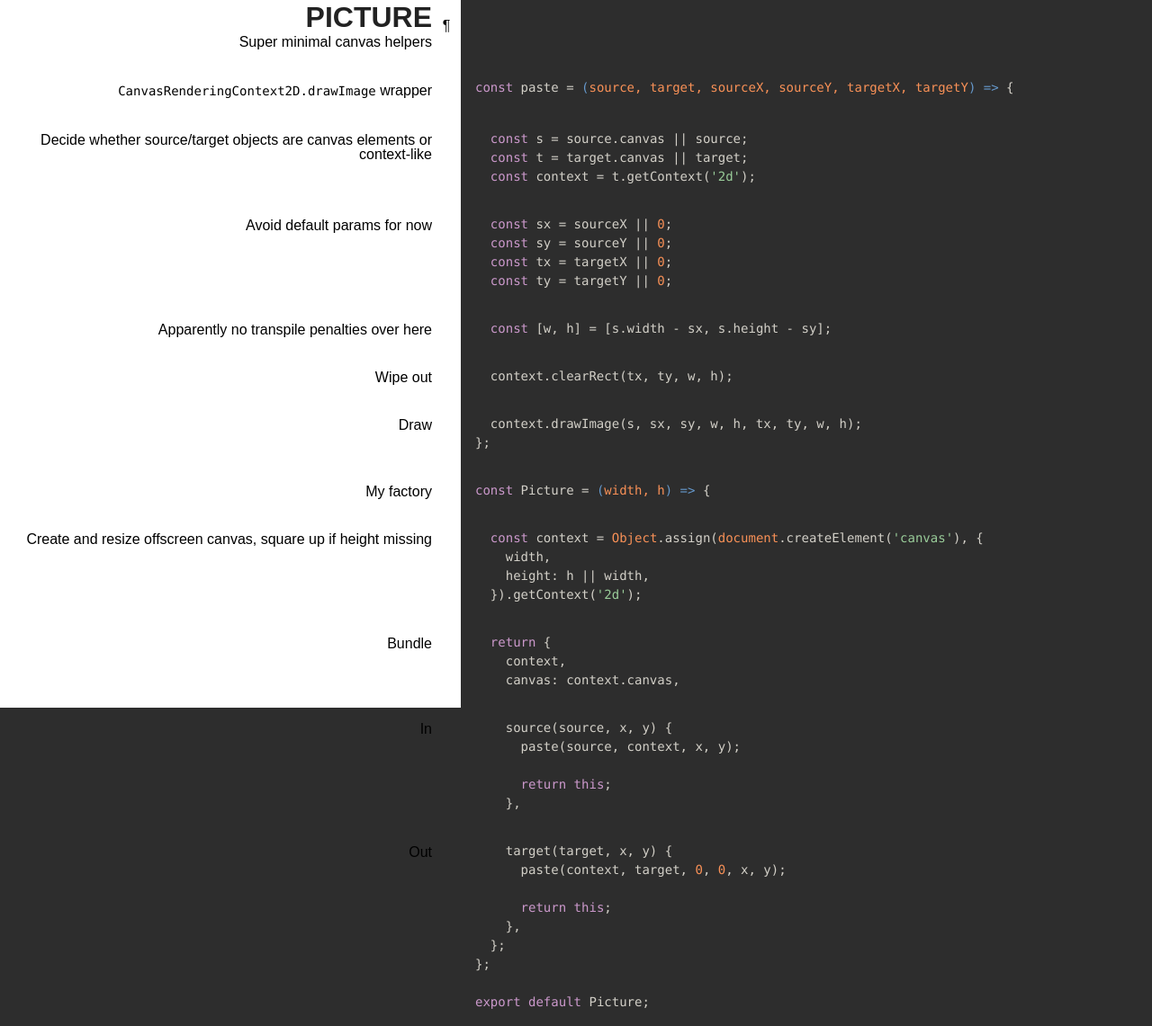
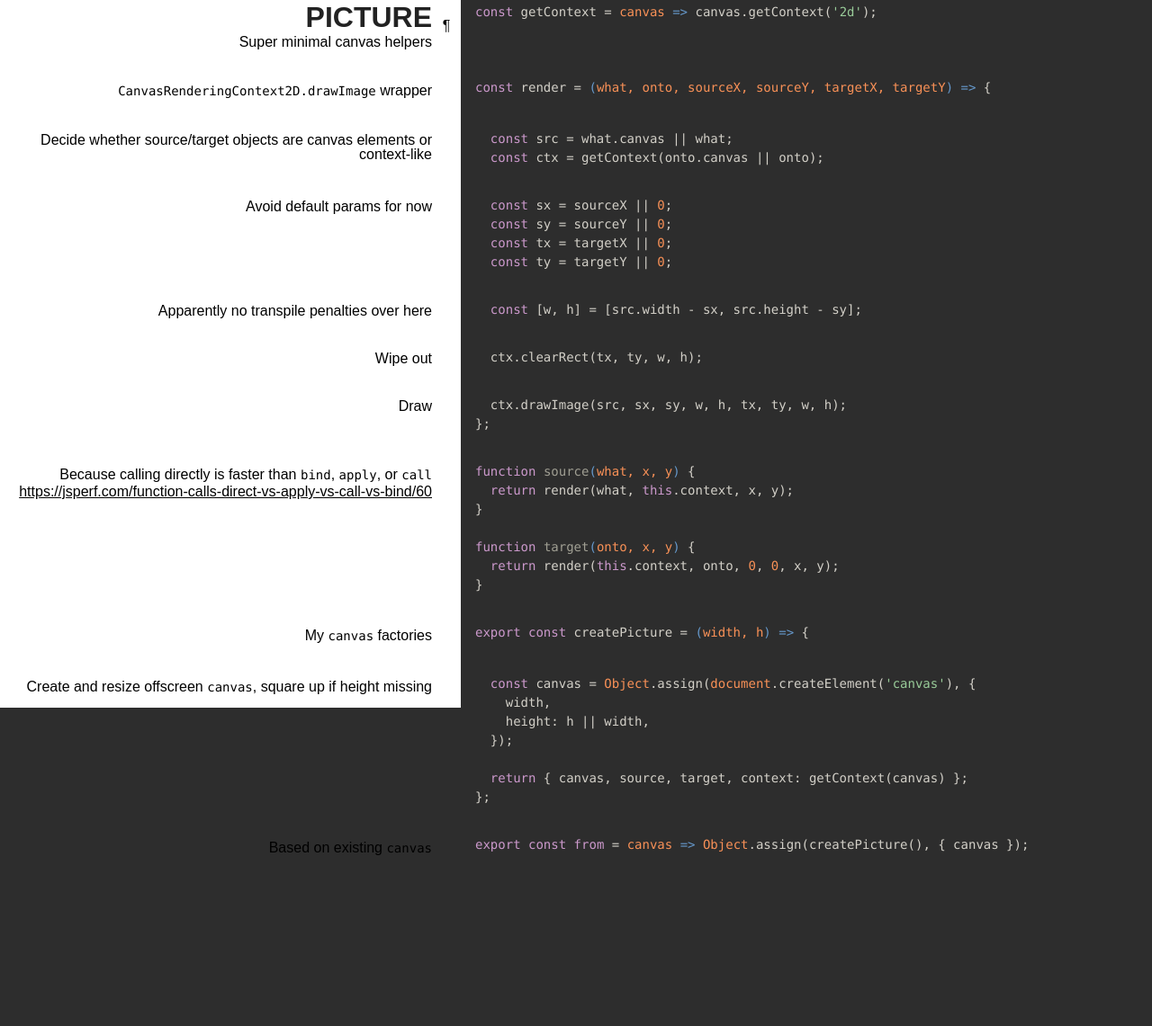
Before and after one commit to thewhodidthis/picture, a website: page docs/index.html in a window 1280 px wide. Shown: the part 13-1154 px from the top of the page at 90% size. After the commit the page ends 983 px from the top, so only its background shows below. Drawn offline with Linux system fonts and the light colour scheme; animation ran at ten frames a second.

Commit message:
module: cleanup, use named exports, add from canvas factory, rebuild

```diff
--- a/docs/index.html
+++ b/docs/index.html
@@ -31,6 +31,9 @@
           </div>
 
 
+          <div class="content"><div class='highlight'><pre>
+<span class="hljs-keyword">const</span> getContext = <span class="hljs-function"><span class="hljs-params">canvas</span> =&gt;</span> canvas.getContext(<span class="hljs-string">'2d'</span>);</pre></div></div>
+
         </li>
 
 
@@ -45,7 +48,7 @@
           </div>
 
 
-          <div class="content"><div class='highlight'><pre><span class="hljs-keyword">const</span> paste = <span class="hljs-function">(<span class="hljs-params">source, target, sourceX, sourceY, targetX, targetY</span>) =&gt;</span> {</pre></div></div>
+          <div class="content"><div class='highlight'><pre><span class="hljs-keyword">const</span> render = <span class="hljs-function">(<span class="hljs-params">what, onto, sourceX, sourceY, targetX, targetY</span>) =&gt;</span> {</pre></div></div>
 
         </li>
 
@@ -61,9 +64,8 @@
           </div>
 
 
-          <div class="content"><div class='highlight'><pre>  <span class="hljs-keyword">const</span> s = source.canvas || source;
-  <span class="hljs-keyword">const</span> t = target.canvas || target;
-  <span class="hljs-keyword">const</span> context = t.getContext(<span class="hljs-string">'2d'</span>);</pre></div></div>
+          <div class="content"><div class='highlight'><pre>  <span class="hljs-keyword">const</span> src = what.canvas || what;
+  <span class="hljs-keyword">const</span> ctx = getContext(onto.canvas || onto);</pre></div></div>
 
         </li>
 
@@ -98,7 +100,7 @@
           </div>
 
 
-          <div class="content"><div class='highlight'><pre>  <span class="hljs-keyword">const</span> [w, h] = [s.width - sx, s.height - sy];</pre></div></div>
+          <div class="content"><div class='highlight'><pre>  <span class="hljs-keyword">const</span> [w, h] = [src.width - sx, src.height - sy];</pre></div></div>
 
         </li>
 
@@ -114,7 +116,7 @@
           </div>
 
 
-          <div class="content"><div class='highlight'><pre>  context.clearRect(tx, ty, w, h);</pre></div></div>
+          <div class="content"><div class='highlight'><pre>  ctx.clearRect(tx, ty, w, h);</pre></div></div>
 
         </li>
 
@@ -130,7 +132,7 @@
           </div>
 
 
-          <div class="content"><div class='highlight'><pre>  context.drawImage(s, sx, sy, w, h, tx, ty, w, h);
+          <div class="content"><div class='highlight'><pre>  ctx.drawImage(src, sx, sy, w, h, tx, ty, w, h);
 };</pre></div></div>
 
         </li>
@@ -142,12 +144,19 @@
             <div class="pilwrap">
               <a class="pilcrow" href="#section-8">&#182;</a>
             </div>
-            <p>My factory</p>
+            <p>Because calling directly is faster than <code>bind</code>, <code>apply</code>, or <code>call</code>
+<a href="https://jsperf.com/function-calls-direct-vs-apply-vs-call-vs-bind/60">https://jsperf.com/function-calls-direct-vs-apply-vs-call-vs-bind/60</a></p>
 
           </div>
 
 
-          <div class="content"><div class='highlight'><pre><span class="hljs-keyword">const</span> Picture = <span class="hljs-function">(<span class="hljs-params">width, h</span>) =&gt;</span> {</pre></div></div>
+          <div class="content"><div class='highlight'><pre><span class="hljs-function"><span class="hljs-keyword">function</span> <span class="hljs-title">source</span>(<span class="hljs-params">what, x, y</span>) </span>{
+  <span class="hljs-keyword">return</span> render(what, <span class="hljs-keyword">this</span>.context, x, y);
+}
+
+<span class="hljs-function"><span class="hljs-keyword">function</span> <span class="hljs-title">target</span>(<span class="hljs-params">onto, x, y</span>) </span>{
+  <span class="hljs-keyword">return</span> render(<span class="hljs-keyword">this</span>.context, onto, <span class="hljs-number">0</span>, <span class="hljs-number">0</span>, x, y);
+}</pre></div></div>
 
         </li>
 
@@ -158,15 +167,12 @@
             <div class="pilwrap">
               <a class="pilcrow" href="#section-9">&#182;</a>
             </div>
-            <p>Create and resize offscreen canvas, square up if height missing</p>
+            <p>My <code>canvas</code> factories</p>
 
           </div>
 
 
-          <div class="content"><div class='highlight'><pre>  <span class="hljs-keyword">const</span> context = <span class="hljs-built_in">Object</span>.assign(<span class="hljs-built_in">document</span>.createElement(<span class="hljs-string">'canvas'</span>), {
-    width,
-    <span class="hljs-attr">height</span>: h || width,
-  }).getContext(<span class="hljs-string">'2d'</span>);</pre></div></div>
+          <div class="content"><div class='highlight'><pre><span class="hljs-keyword">export</span> <span class="hljs-keyword">const</span> createPicture = <span class="hljs-function">(<span class="hljs-params">width, h</span>) =&gt;</span> {</pre></div></div>
 
         </li>
 
@@ -177,14 +183,18 @@
             <div class="pilwrap">
               <a class="pilcrow" href="#section-10">&#182;</a>
             </div>
-            <p>Bundle</p>
+            <p>Create and resize offscreen <code>canvas</code>, square up if height missing</p>
 
           </div>
 
 
-          <div class="content"><div class='highlight'><pre>  <span class="hljs-keyword">return</span> {
-    context,
-    <span class="hljs-attr">canvas</span>: context.canvas,</pre></div></div>
+          <div class="content"><div class='highlight'><pre>  <span class="hljs-keyword">const</span> canvas = <span class="hljs-built_in">Object</span>.assign(<span class="hljs-built_in">document</span>.createElement(<span class="hljs-string">'canvas'</span>), {
+    width,
+    <span class="hljs-attr">height</span>: h || width,
+  });
+
+  <span class="hljs-keyword">return</span> { canvas, source, target, <span class="hljs-attr">context</span>: getContext(canvas) };
+};</pre></div></div>
 
         </li>
 
@@ -195,40 +205,12 @@
             <div class="pilwrap">
               <a class="pilcrow" href="#section-11">&#182;</a>
             </div>
-            <p>In</p>
+            <p>Based on existing <code>canvas</code></p>
 
           </div>
 
 
-          <div class="content"><div class='highlight'><pre>    source(source, x, y) {
-      paste(source, context, x, y);
-
-      <span class="hljs-keyword">return</span> <span class="hljs-keyword">this</span>;
-    },</pre></div></div>
-
-        </li>
-
-
-        <li id="section-12" class="section">
-          <div class="annotation">
-
-            <div class="pilwrap">
-              <a class="pilcrow" href="#section-12">&#182;</a>
-            </div>
-            <p>Out</p>
-
-          </div>
-
-
-          <div class="content"><div class='highlight'><pre>    target(target, x, y) {
-      paste(context, target, <span class="hljs-number">0</span>, <span class="hljs-number">0</span>, x, y);
-
-      <span class="hljs-keyword">return</span> <span class="hljs-keyword">this</span>;
-    },
-  };
-};
-
-<span class="hljs-keyword">export</span> <span class="hljs-keyword">default</span> Picture;</pre></div></div>
+          <div class="content"><div class='highlight'><pre><span class="hljs-keyword">export</span> <span class="hljs-keyword">const</span> <span class="hljs-keyword">from</span> = <span class="hljs-function"><span class="hljs-params">canvas</span> =&gt;</span> <span class="hljs-built_in">Object</span>.assign(createPicture(), { canvas });</pre></div></div>
 
         </li>
 
--- a/example/index.js
+++ b/example/index.js
@@ -1,4 +1,4 @@
-import Picture from '../index.es';
+import { createPicture as Picture } from '../index.es';
 
 import Loop from './lib/loop.js';
 import Poly from './lib/poly.js';
--- a/example/lib/rose.js
+++ b/example/lib/rose.js
@@ -1,4 +1,4 @@
-import Picture from '../../index.es';
+import { createPicture as Picture } from '../../index.es';
 
 const Rose = (size) => {
   const picture = Picture(size);
--- a/example/stars/index.js
+++ b/example/stars/index.js
@@ -1,4 +1,4 @@
-import Picture from '../../index.es';
+import { from as Picture } from '../../index.es';
 
 import Loop from '../lib/loop.js';
 import Poly from '../lib/poly.js';
@@ -20,8 +20,7 @@ const Star = (size, n, m = 2) => {
   return output;
 };
 
-const canvas = document.getElementById('canvas');
-const master = Picture(canvas.width, canvas.height);
+const master = Picture(document.getElementById('canvas'));
 
 const getR = (i, s, p) => s - ((p * i) + i);
 
```
Also changed, not shown: index.js (+36 -33 lines), test/index.js (+11 -1 lines), dist/picture.js, dist/picture.min.js, 2 other files.
